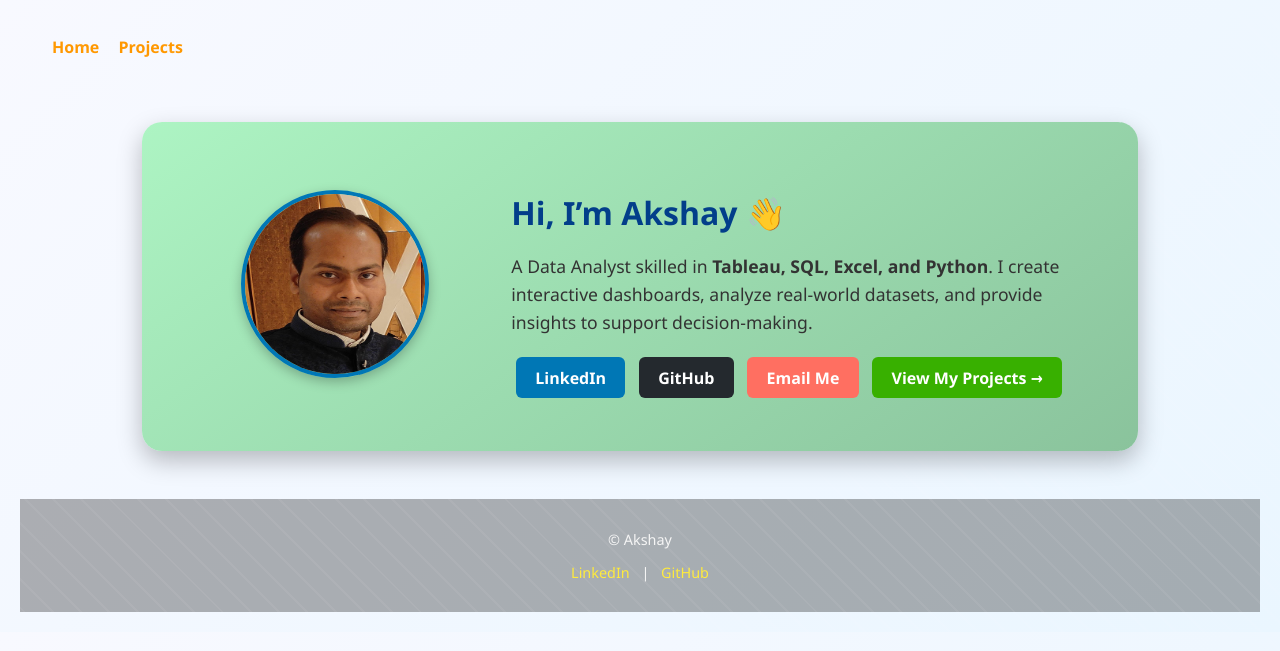
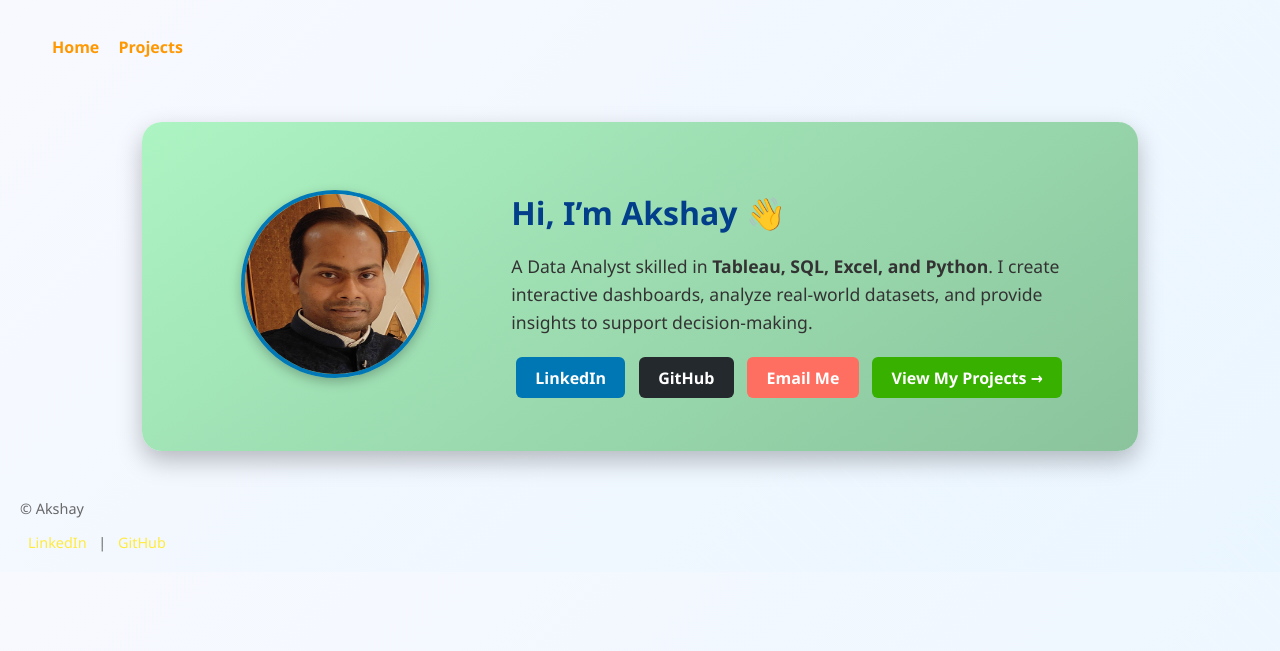
Before and after one commit to AkshaySinha01/AkshaySinha01.github.io, a Jekyll site: the page built from index.md, in a window 1280 px wide. Shown: the top 651 px of the page. Built offline with Jekyll 4.4.1, drawn with Linux system fonts in a browser that asks for light colours.

Commit message:
Update home.html

```diff
--- a/_layouts/home.html
+++ b/_layouts/home.html
@@ -126,15 +126,6 @@ nav {
 }
 
 /* Footer */
-footer {
-  margin-top: auto;
-  padding: 1rem 2rem;
-  text-align: center;
-  color: #f5f5f5;
-  background: rgba(0, 0, 0, 0.3);
-  font-size: 0.9rem;
-}
-
 footer a {
   color: #ffeb3b;
   text-decoration: none;
```
